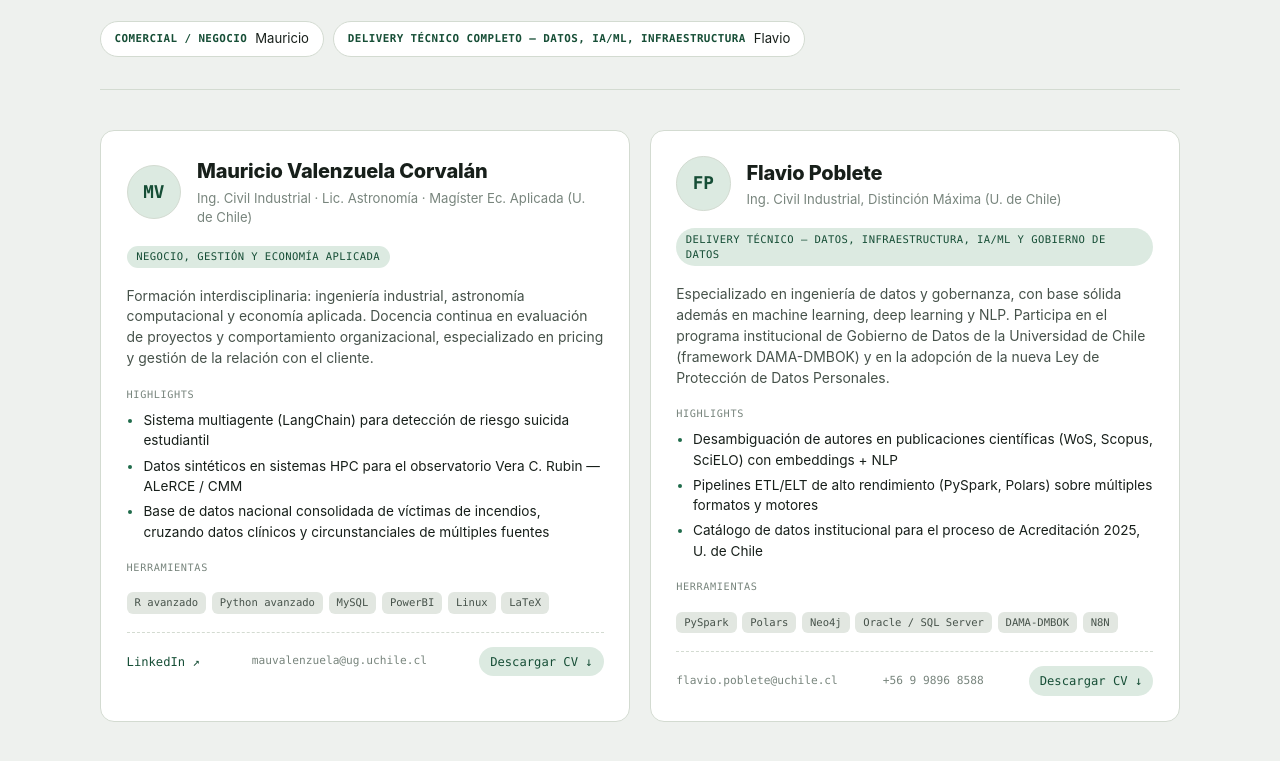
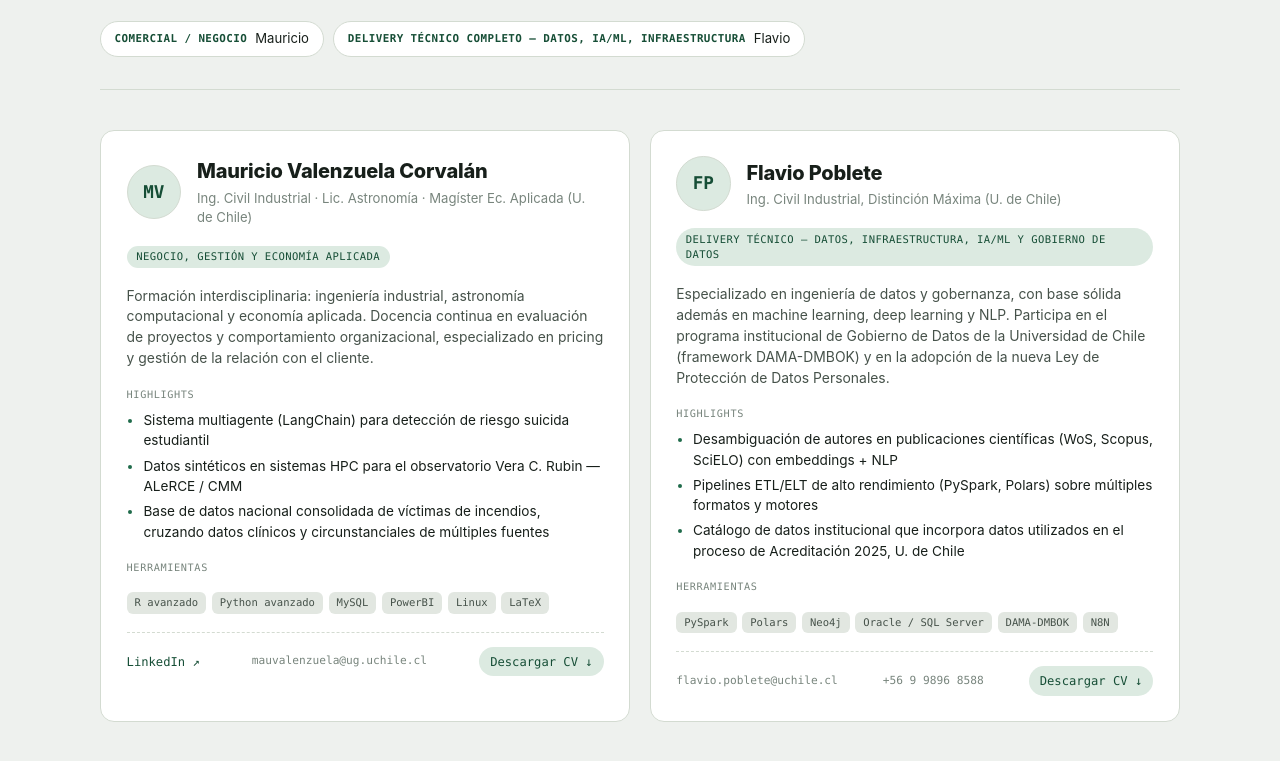
Before and after one commit to mauriciovalenzuela742/Corleone-Solutions-site, a plain HTML site: page index.html in a window 1280 px wide. Shown: the part 165-926 px from the top of the page. Drawn offline with Linux system fonts and the light colour scheme.

Commit message:
Clarify accreditation data-catalog highlight for Flavio

```diff
--- a/index.html
+++ b/index.html
@@ -168,7 +168,7 @@
         <ul class="highlights">
           <li>Desambiguación de autores en publicaciones científicas (WoS, Scopus, SciELO) con embeddings + NLP</li>
           <li>Pipelines ETL/ELT de alto rendimiento (PySpark, Polars) sobre múltiples formatos y motores</li>
-          <li>Catálogo de datos institucional para el proceso de Acreditación 2025, U. de Chile</li>
+          <li>Catálogo de datos institucional que incorpora datos utilizados en el proceso de Acreditación 2025, U. de Chile</li>
         </ul>
       </div>
       <div class="skill-groups">
```
